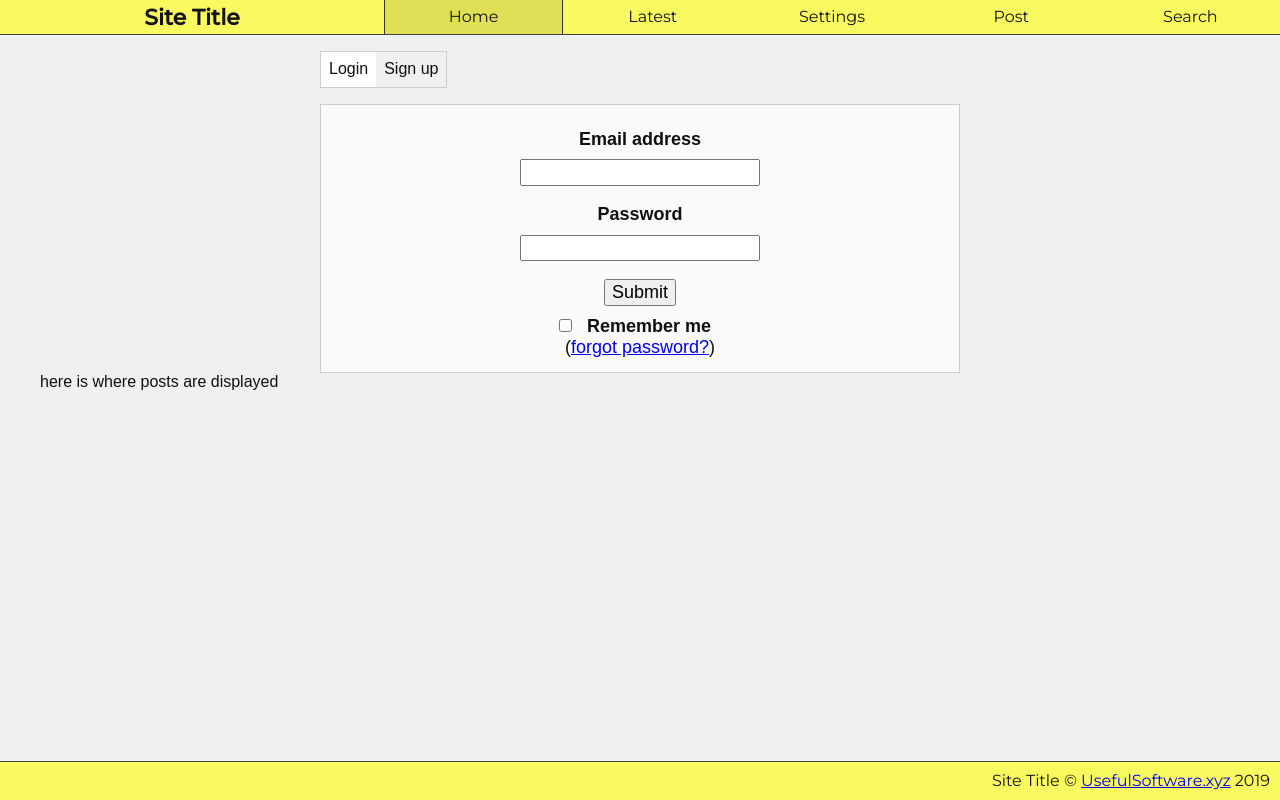
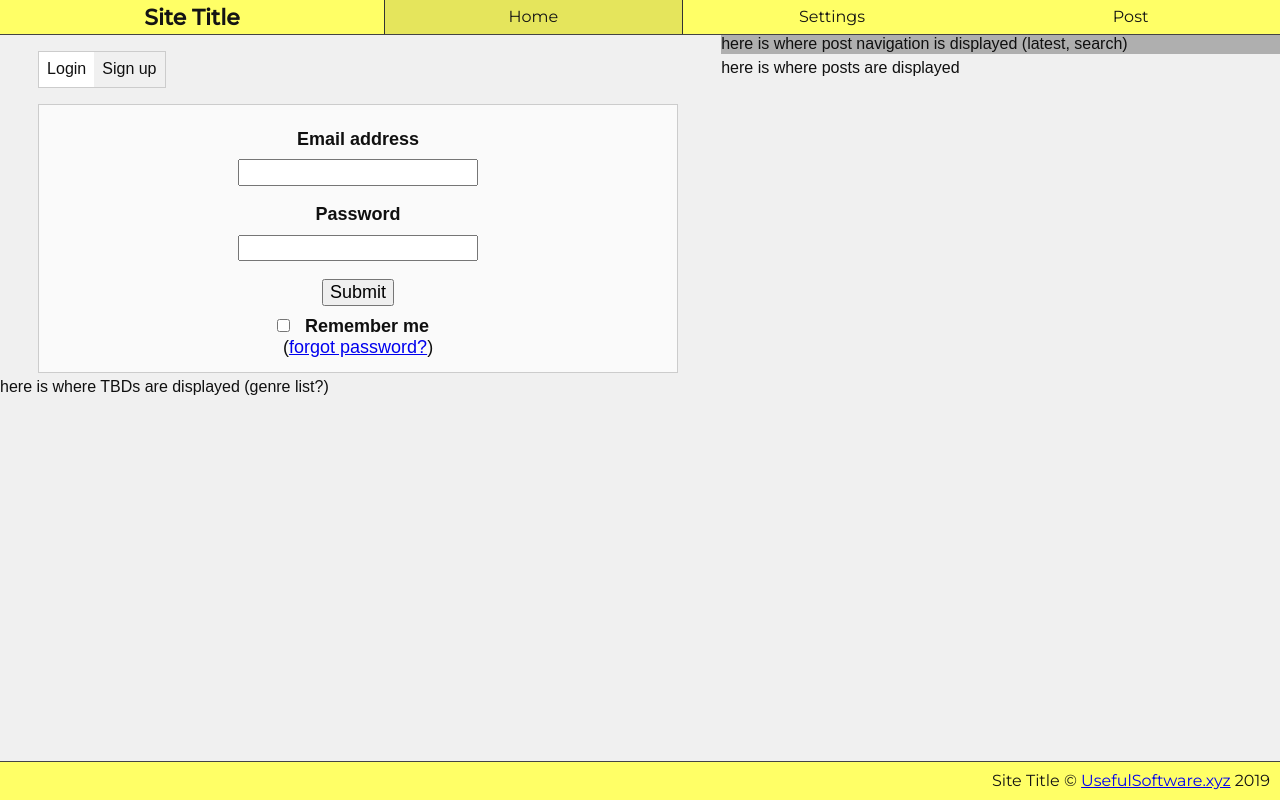
Before and after one commit to tedjenkins/forum, a Vue app: page / in a window 1280 px wide. Built offline with nearby package versions, Linux system fonts and the light colour scheme.

Commit message:
Home view redesign -- grid layout with placeholder content

```diff
--- a/src/components/LoginRegisterForm.vue
+++ b/src/components/LoginRegisterForm.vue
@@ -1,6 +1,6 @@
 <template>
   <form class="site-form" :id="formId" @submit="handleForm">
-    <div class="form-section" v-for="element of elements" :key="elements.indexOf(element)" v-html="element.html"></div>
+    <div class="form-section" v-for="element of elements" :key="elements.indexOf(element)" :id="element.id" v-html="element.html"></div>
   </form>
 </template>
 
@@ -24,13 +24,14 @@ export default class LoginRegisterForm extends Vue {
     const vals: string[] = [];
     targ.querySelectorAll('input').forEach(el => {
       if (el.type === 'password') {
-        const encrypted = btoa(el.value);
-        vals.push(encrypted);
+        vals.push(btoa(el.value));
         return true;
       }
-      if (el.value.length < 6) {
-        //
+
+      if (el.value.length < +el.minLength) {
+        throw Error('Invalid length');
       }
+
       vals.push(el.value);
     });
 
--- a/src/globals.scss
+++ b/src/globals.scss
@@ -56,7 +56,6 @@ $dark-site-active-color: yellow;
 // ============== //
 
 html {
-  background-color: $light-site-main-bgcolor;
   box-sizing: border-box;
 }
 
--- a/src/router.ts
+++ b/src/router.ts
@@ -14,11 +14,6 @@ export default new Router({
       component: Home
     },
     {
-      path: '/latest',
-      name: 'latest',
-      component: () => import(/* webpackChunkName: "latest" */ './views/pages/Latest.vue')
-    },
-    {
       path: '/settings',
       name: 'settings',
       component: () => import(/* webpackChunkName: "settings" */ './views/pages/Settings.vue')
@@ -27,11 +22,6 @@ export default new Router({
       path: '/post',
       name: 'post',
       component: () => import(/* webpackChunkName: "post" */ './views/pages/Post.vue')
-    },
-    {
-      path: '/search',
-      name: 'search',
-      component: () => import(/* webpackChunkName: "search" */ './views/pages/Search.vue')
     }
-  ],
+  ]
 });
--- a/src/views/layout/SiteHeader.vue
+++ b/src/views/layout/SiteHeader.vue
@@ -3,10 +3,8 @@
     <a id="site-title" href="#" @click="handleEmit">{{ this.$siteName }}</a>
     <nav id="site-navigation" aria-label="site navigation">
       <router-link to="/">Home</router-link>
-      <router-link to="/latest">Latest</router-link>
       <router-link to="/settings">Settings</router-link>
       <router-link to="/post">Post</router-link>
-      <router-link to="/search">Search</router-link>
     </nav>
   </header>
 </template>
--- a/src/views/layout/SiteMain.vue
+++ b/src/views/layout/SiteMain.vue
@@ -14,19 +14,16 @@ export default class SiteMain extends Vue {}
 
 <style lang="scss" scoped>
 main {
+  background-color: $light-site-main-bgcolor;
   color: $light-site-main-fontcolor;
   grid-row: 2;
-
-  & > * {
-    display: grid;
-  }
 }
 
 @media all and (min-width: 1200px) {
   main {
     font-family: Arial, Helvetica, sans-serif;
     margin: 0px auto;
-    width: $site-max-width;
+    width: 100vw;
   }
 }
 </style>
--- a/src/views/pages/Home.vue
+++ b/src/views/pages/Home.vue
@@ -7,6 +7,12 @@
       </ul>
       <LoginRegisterForm formId="login-form" :elements="loginElements" v-if="showLogin"/>
       <LoginRegisterForm formId="register-form" :elements="registerElements" v-if="!showLogin"/>
+    </section>
+    <section id="unknown">
+      here is where TBDs are displayed (genre list?)
+    </section>
+    <section id="posts-navigation">
+      here is where post navigation is displayed (latest, search)
     </section>
     <section id="display-posts">
       here is where posts are displayed
@@ -18,7 +24,7 @@
 import { Component, Vue } from 'vue-property-decorator';
 import LoginRegisterForm from '@/components/LoginRegisterForm.vue';
 
-type formEls = Array<{ id: string|undefined, html: string }>;
+type formEls = Array<{ id?: string, html: string }>;
 
 @Component({
   components: {
@@ -29,11 +35,9 @@ type formEls = Array<{ id: string|undefined, html: string }>;
 export default class Home extends Vue {
   loginElements: formEls = [
     {
-      id: '',
-      html: `<label for="login-email">Email address</label> <input type="text" id="login-email" minlength="6" maxlength="24"/>`
+      html: `<label for="login-email">Email address</label> <input type="text" id="login-email"/>`
     },
     {
-      id: '',
       html: `<label for="login-password">Password</label> <input type="password" id="login-password"/>`
     },
     {
@@ -44,23 +48,18 @@ export default class Home extends Vue {
 
   registerElements: formEls = [
     {
-      id: '',
       html: `Signing up with ${Vue.prototype.$siteName} is quick and easy.`
     },
     {
-      id: '',
       html: `<label for="register-username">Username</label> <input type="text" id="register-username" minlength="6" maxlength="24"/>`
     },
     {
-      id: '',
       html: `<label for="register-password">Password</label> <input type="password" id="register-password"/>`
     },
     {
-      id: '',
       html: `<label for="register-password-repeat">Repeat password</label> <input type="password" id="register-password-repeat"/>`
     },
     {
-      id: '',
       html: `<label for="register-email">Email address</label> <input type="text" id="register-email" minlength="6" maxlength="24"/>`
     },
     {
@@ -68,7 +67,6 @@ export default class Home extends Vue {
       html: `By signing up you agree to our <a href="#">Terms of Service</a>, <a href="#">Privacy Policy</a> and our <a href="#">usage of cookies</a>. You must also be aged 13 or over to register.`
     },
     {
-      id: '',
       html: `<button type="submit">Submit</button>`
     }
   ];
@@ -98,13 +96,25 @@ export default class Home extends Vue {
 </script>
 
 <style lang="scss" scoped>
+#home {
+  display: grid;
+  grid-gap: 5px;
+  grid-template-areas:
+    "stats topbar topbar"
+    "stats view view"
+    "stats view view"
+    "other view view"
+    "other view view"
+    "other view view";
+
+  #login-register {
+    grid-area: stats;
+    margin: 0px auto;
+    width: 640px;
+
     .li-selected {
       background-color: white;
     }
-
-#login-register {
-  margin: 0px auto;
-  width: 640px;
 
     #login-register-select {
       border: 1px solid #ccc;
@@ -124,4 +134,18 @@ export default class Home extends Vue {
       }
     }
   }
+
+  #unknown {
+    grid-area: other;
+  }
+
+  #posts-navigation {
+    background-color: #afafaf;
+    grid-area: topbar;
+  }
+
+  #display-posts {
+    grid-area: view;
+  }
+}
 </style>
--- a/src/views/pages/Latest.vue
+++ /dev/null
@@ -1,19 +0,0 @@
-<template>
-  <div id="latest">
-    Welcome to {{ this.$siteName }} (latest).
-  </div>
-</template>
-
-<script lang="ts">
-import { Component, Vue } from 'vue-property-decorator';
-
-@Component({
-  components: {},
-})
-
-export default class Latest extends Vue {}
-</script>
-
-<style lang="scss" scoped>
-
-</style>
--- a/src/views/pages/Search.vue
+++ /dev/null
@@ -1,19 +0,0 @@
-<template>
-  <div id="search">
-    Welcome to {{ this.$siteName }} (search).
-  </div>
-</template>
-
-<script lang="ts">
-import { Component, Vue } from 'vue-property-decorator';
-
-@Component({
-  components: {},
-})
-
-export default class Search extends Vue {}
-</script>
-
-<style lang="scss" scoped>
-
-</style>
```
Lines whose indentation alone changed are shown as unchanged.
